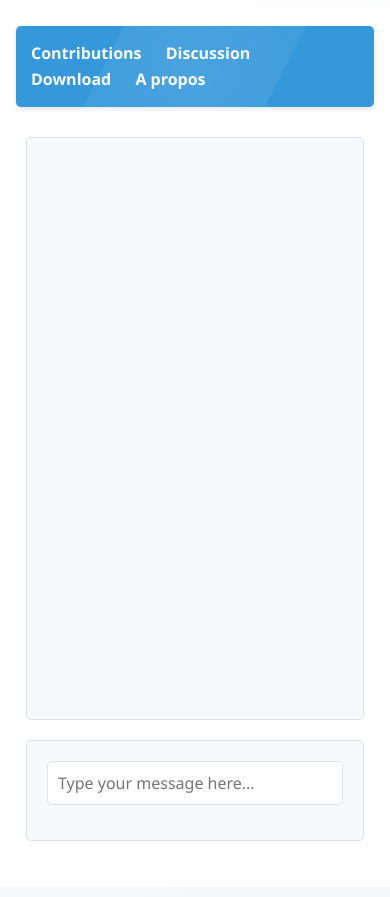
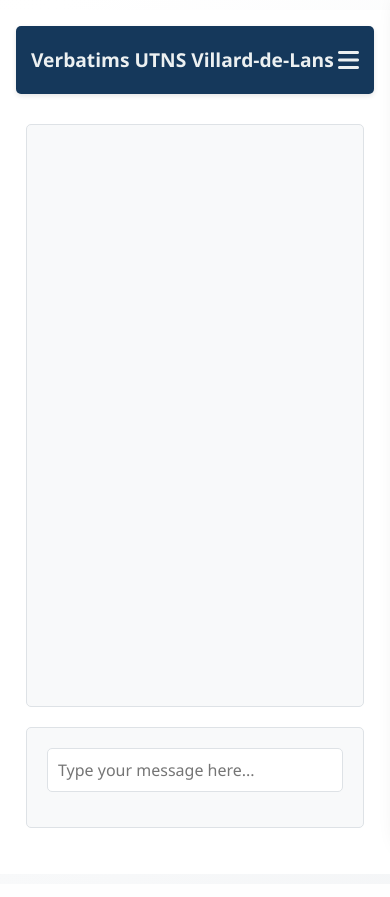
Before and after one commit to plfelter/verbatims-utn-vdl, a Flask app: page /analyse in a window 390 px wide. After the commit the page ends 828 px from the top, so only its background shows below. Run offline with Flask 3, Linux system fonts and the light colour scheme; some libraries are stand-ins or nearby versions.

Commit message:
Restyled app menus

```diff
--- a/app/static/css/styles.css
+++ b/app/static/css/styles.css
@@ -5,14 +5,34 @@
 
 /* ===== VARIABLES ===== */
 :root {
+    /* Main color palette */
     --primary-color: #3498db;
     --secondary-color: #2980b9;
     --accent-color: #e74c3c;
     --success-color: #27ae60;
+    --upvote-color: #4CAF50;
+    --upvote-hover-color: #45a049;
+    --downvote-color: #666666;
+    --downvote-hover-color: #555555;
+    --user-message-bg: #dcf8c6;
+    --server-message-bg: #f1f0f0;
+
+    /* Navigation and sidebar colors */
+    --nav-bg-color: #15385B;
+    --sidebar-bg-start: #2c3e50;
+    --sidebar-bg-end: #34495e;
+
+    /* Text colors */
     --text-color: #333;
+    --text-light: #ecf0f1;
+    --text-muted: #777;
+
+    /* Grays */
     --light-gray: #f8f9fa;
     --medium-gray: #e9ecef;
     --dark-gray: #dee2e6;
+
+    /* UI elements */
     --border-radius: 5px;
     --shadow-sm: 0 1px 3px rgba(0, 0, 0, 0.1);
     --shadow-md: 0 2px 5px rgba(0, 0, 0, 0.1);
@@ -80,7 +100,7 @@ body {
 
 .container {
     width: 100%;
-    max-width: 1200px;
+    /*max-width: 1600px;*/
     min-height: 100vh;
     margin: 10px auto;
     padding: 1em;
@@ -89,35 +109,45 @@ body {
     animation: fadeIn 0.8s ease-out;
 }
 
+#discussion-container {
+    max-width: 1200px;
+    margin: 0 auto;
+    padding: 1em;
+}
+
 /* ===== NAVIGATION ===== */
 nav {
     position: relative;
     margin-bottom: 20px;
     padding: 15px;
-    background-color: var(--primary-color);
+    background-color: var(--nav-bg-color);
     border-radius: var(--border-radius);
     box-shadow: var(--shadow-md);
     animation: fadeIn 0.6s ease-out;
     overflow: hidden;
 }
 
-nav::before {
-    content: '';
-    position: absolute;
-    top: -50%;
-    left: -50%;
-    width: 200%;
-    height: 200%;
-    background: radial-gradient(circle, rgba(255,255,255,0.1) 0%, rgba(255,255,255,0) 70%);
-    animation: navShine 8s linear infinite;
-    pointer-events: none;
+.nav-content {
+    display: flex;
+    justify-content: space-between;
+    align-items: center;
+}
+
+.site-name {
+    font-size: 1.2rem;
+    font-weight: bold;
+    color: var(--text-light);
+}
+
+.nav-links {
+    display: flex;
 }
 
 nav a {
     position: relative;
     display: inline-block;
     margin-right: 20px;
-    color: white;
+    color: var(--text-light);
     font-weight: bold;
     text-decoration: none;
     transition: var(--transition-normal);
@@ -130,7 +160,7 @@ nav a::after {
     height: 2px;
     bottom: -4px;
     left: 0;
-    background-color: white;
+    background-color: var(--text-light);
     transform: scaleX(0);
     transform-origin: bottom right;
     transition: transform 0.3s ease-out;
@@ -144,6 +174,135 @@ nav a:hover {
 nav a:hover::after {
     transform: scaleX(1);
     transform-origin: bottom left;
+}
+
+.burger-menu {
+    display: none;
+    cursor: pointer;
+    font-size: 1.5rem;
+    color: var(--text-light);
+}
+
+/* Sidebar styles */
+.sidebar {
+    position: fixed;
+    top: 0;
+    right: -300px;
+    width: 280px;
+    height: 100%;
+    background: linear-gradient(145deg, var(--sidebar-bg-start), var(--sidebar-bg-end));
+    box-shadow: -5px 0 25px rgba(0, 0, 0, 0.2);
+    border-left: 1px solid rgba(0, 0, 0, 0.1);
+    z-index: 1000;
+    transition: all 0.4s cubic-bezier(0.175, 0.885, 0.32, 1.275);
+    overflow-y: auto;
+    border-radius: 10px 0 0 10px;
+}
+
+.sidebar.active {
+    right: 0;
+    box-shadow: -8px 0 30px rgba(0, 0, 0, 0.15);
+}
+
+.sidebar-header {
+    display: flex;
+    justify-content: space-between;
+    align-items: center;
+    padding: 20px;
+    background-color: var(--nav-bg-color);
+    border-bottom: 1px solid rgba(255, 255, 255, 0.1);
+    position: relative;
+}
+
+.sidebar-header .site-name {
+    font-size: 1.2rem;
+    font-weight: bold;
+    color: var(--text-light);
+    text-shadow: 0 1px 2px rgba(0, 0, 0, 0.2);
+}
+
+.close-sidebar {
+    cursor: pointer;
+    font-size: 1.2rem;
+    color: var(--text-light);
+    width: 30px;
+    height: 30px;
+    display: flex;
+    align-items: center;
+    justify-content: center;
+    border-radius: 50%;
+    background-color: rgba(41, 128, 185, 0.3);
+    transition: all 0.3s ease;
+}
+
+.close-sidebar:hover {
+    background-color: rgba(41, 128, 185, 0.5);
+    transform: rotate(90deg);
+}
+
+.sidebar-links {
+    display: flex;
+    flex-direction: column;
+    padding: 15px;
+}
+
+.sidebar-links a {
+    display: flex;
+    align-items: center;
+    padding: 12px 15px;
+    margin: 8px 0;
+    color: var(--text-light);
+    text-decoration: none;
+    border-radius: 8px;
+    background-color: rgba(255, 255, 255, 0.05);
+    box-shadow: 0 1px 3px rgba(0, 0, 0, 0.1);
+    transition: all 0.3s ease;
+    position: relative;
+    overflow: hidden;
+    z-index: 1;
+}
+
+.sidebar-links a::before {
+    content: '';
+    position: absolute;
+    top: 0;
+    left: 0;
+    width: 3px;
+    height: 100%;
+    background-color: var(--primary-color);
+    transform: scaleY(0);
+    transition: transform 0.3s ease;
+    z-index: -1;
+}
+
+.sidebar-links a:hover {
+    color: var(--primary-color);
+    transform: translateX(5px);
+    background-color: rgba(52, 152, 219, 0.15);
+    box-shadow: 0 4px 6px rgba(0, 0, 0, 0.2);
+}
+
+.sidebar-links a:hover::before {
+    transform: scaleY(1);
+}
+
+.sidebar-overlay {
+    position: fixed;
+    top: 0;
+    left: 0;
+    width: 100%;
+    height: 100%;
+    background-color: rgba(0, 0, 0, 0.5);
+    backdrop-filter: blur(2px);
+    z-index: 999;
+    opacity: 0;
+    visibility: hidden;
+    transition: all 0.3s ease;
+}
+
+.sidebar-overlay.active {
+    opacity: 1;
+    visibility: visible;
 }
 
 /* ===== FORMS ===== */
@@ -263,7 +422,7 @@ button:focus:not(:active)::after {
 }
 
 .comment-timestamp {
-    color: #777;
+    color: var(--text-muted);
     font-size: 0.9rem;
 }
 
@@ -290,11 +449,11 @@ button:focus:not(:active)::after {
 }
 
 .upvote-button {
-    background-color: #4CAF50;
+    background-color: var(--upvote-color);
 }
 
 .upvote-button:hover {
-    background-color: #45a049;
+    background-color: var(--upvote-hover-color);
     transform: translateY(-2px) scale(1.05);
     box-shadow: 0 4px 8px rgba(76, 175, 80, 0.3);
     animation: none; /* Override the general button pulse animation */
@@ -305,11 +464,11 @@ button:focus:not(:active)::after {
 }
 
 .downvote-button {
-    background-color: #666666;
+    background-color: var(--downvote-color);
 }
 
 .downvote-button:hover {
-    background-color: #555555;
+    background-color: var(--downvote-hover-color);
     transform: translateY(2px) scale(1.05);
     box-shadow: 0 -4px 8px rgba(102, 102, 102, 0.3);
     animation: none; /* Override the general button pulse animation */
@@ -357,7 +516,7 @@ button:focus:not(:active)::after {
 }
 
 .answer-timestamp {
-    color: #777;
+    color: var(--text-muted);
     font-size: 0.8rem;
 }
 
@@ -423,7 +582,7 @@ button:focus:not(:active)::after {
     margin-bottom: 0px;
     font-weight: 500;
     font-size: .75rem;
-    color: #888;
+    color: var(--text-muted);
     /*filter: blur(3px);*/
 }
 
@@ -539,7 +698,7 @@ button:focus:not(:active)::after {
 
 .search-count {
     font-size: .75rem;
-    color: #888;
+    color: var(--text-muted);
 }
 
 /* ===== HTMX INDICATORS ===== */
@@ -645,14 +804,14 @@ button:focus:not(:active)::after {
 
 .user-message {
     align-self: flex-end;
-    background-color: #dcf8c6;
+    background-color: var(--user-message-bg);
     margin-left: auto;
     border-bottom-right-radius: 0;
 }
 
 .server-message {
     align-self: flex-start;
-    background-color: #f1f0f0;
+    background-color: var(--server-message-bg);
     margin-right: auto;
     border-bottom-left-radius: 0;
 }
@@ -668,3 +827,18 @@ button:focus:not(:active)::after {
         max-width: 90%;
     }
 }
+
+/* Responsive design for navigation */
+@media (max-width: 768px) {
+    .nav-links {
+        display: none;
+    }
+
+    .burger-menu {
+        display: block;
+    }
+
+    .site-name {
+        margin-right: auto;
+    }
+}
--- a/app/templates/a_propos.html
+++ b/app/templates/a_propos.html
@@ -21,7 +21,7 @@
 
         <section class="about-section">
             <h2>Confidentialité</h2>
-            <p>L'objectif de ce site n'est pas d'alimenter de potentiels conflits entre contributeursa la PPVE.<br>
+            <p>L'objectif de ce site n'est pas d'alimenter de potentiels conflits entre contributeurs à la PPVE.<br>
                 Certaines contributions sont <b>anonymes</b> suite au choix de leur auteur.
                 Les autres contributions ont été <b>anonymisées</b> par mes soins avant publication.
                 Veuillez <a href="mailto:contact@webpil.me">me contacter</a> si vous souhaitez retirer votre
--- a/app/templates/base.html
+++ b/app/templates/base.html
@@ -3,21 +3,82 @@
 <head>
     <meta charset="UTF-8">
     <meta name="viewport" content="width=device-width, initial-scale=1.0">
-    <title>{% block title %}VDL UTNS Verbatims{% endblock %}</title>
+    <title>{% block title %}Verbatims UTNS VDL{% endblock %}</title>
     <!-- HTMX for interactive UI -->
     <script src="https://unpkg.com/htmx.org@1.9.6"></script>
     <link rel="stylesheet" href="{{ url_for('static', filename='css/styles.css') }}">
+    <!-- Font Awesome for burger menu icon -->
+    <link rel="stylesheet" href="https://cdnjs.cloudflare.com/ajax/libs/font-awesome/6.4.0/css/all.min.css">
 </head>
+
+{% macro nav_links() %}
+    <a href="{{ url_for('contributions') }}">Contributions</a>
+    <a href="{{ url_for('discussion') }}">Discussion</a>
+    <a href="{{ url_for('download') }}">Download</a>
+    <a href="{{ url_for('a_propos') }}">A propos</a>
+{#    <a href="{{ url_for('analyse') }}">Analyse</a>#}
+{% endmacro %}
 <body>
     <div class="container">
         <nav>
-            <a href="{{ url_for('contributions') }}">Contributions</a>
-            <a href="{{ url_for('discussion') }}">Discussion</a>
-            <a href="{{ url_for('download') }}">Download</a>
-            <a href="{{ url_for('a_propos') }}">A propos</a>
-{#            <a href="{{ url_for('analyse') }}">Analyse</a>#}
+            <div class="nav-content">
+                <div class="site-name">Verbatims UTNS Villard-de-Lans</div>
+                <div class="nav-links">
+                    {{ nav_links() }}
+                </div>
+                <div class="burger-menu">
+                    <i class="fas fa-bars"></i>
+                </div>
+            </div>
         </nav>
+
+        <!-- Sidebar for mobile view -->
+        <div class="sidebar">
+            <div class="sidebar-header">
+                <div class="site-name">Verbatims UTNS VDL</div>
+                <div class="close-sidebar">
+                    <i class="fas fa-times"></i>
+                </div>
+            </div>
+            <div class="sidebar-links">
+                {{ nav_links() }}
+            </div>
+        </div>
+
+        <!-- Overlay for sidebar -->
+        <div class="sidebar-overlay"></div>
+
         {% block content %}{% endblock %}
     </div>
+
+    <script>
+        document.addEventListener('DOMContentLoaded', function() {
+            const burgerMenu = document.querySelector('.burger-menu');
+            const sidebar = document.querySelector('.sidebar');
+            const closeSidebar = document.querySelector('.close-sidebar');
+            const overlay = document.querySelector('.sidebar-overlay');
+
+            // Toggle sidebar when burger menu is clicked
+            burgerMenu.addEventListener('click', function() {
+                sidebar.classList.add('active');
+                overlay.classList.add('active');
+                document.body.style.overflow = 'hidden'; // Prevent scrolling when sidebar is open
+            });
+
+            // Close sidebar when X is clicked
+            closeSidebar.addEventListener('click', function() {
+                sidebar.classList.remove('active');
+                overlay.classList.remove('active');
+                document.body.style.overflow = ''; // Restore scrolling
+            });
+
+            // Close sidebar when overlay is clicked
+            overlay.addEventListener('click', function() {
+                sidebar.classList.remove('active');
+                overlay.classList.remove('active');
+                document.body.style.overflow = ''; // Restore scrolling
+            });
+        });
+    </script>
 </body>
 </html>
```
